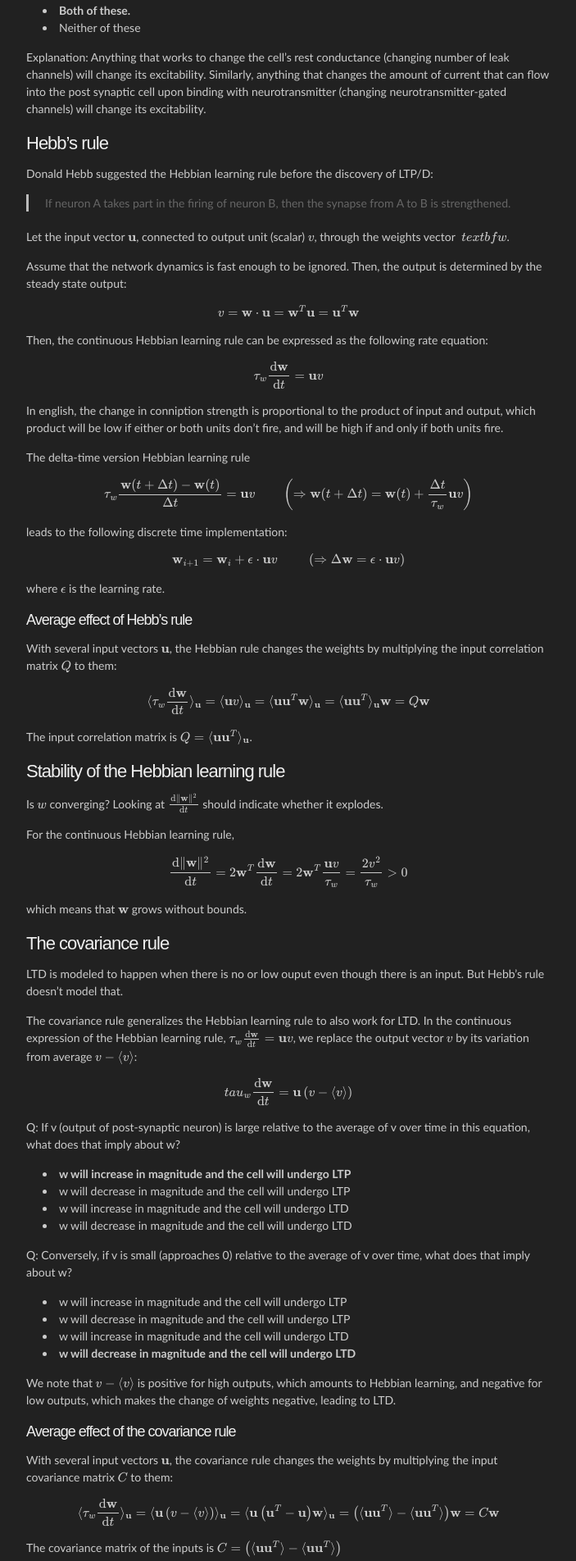
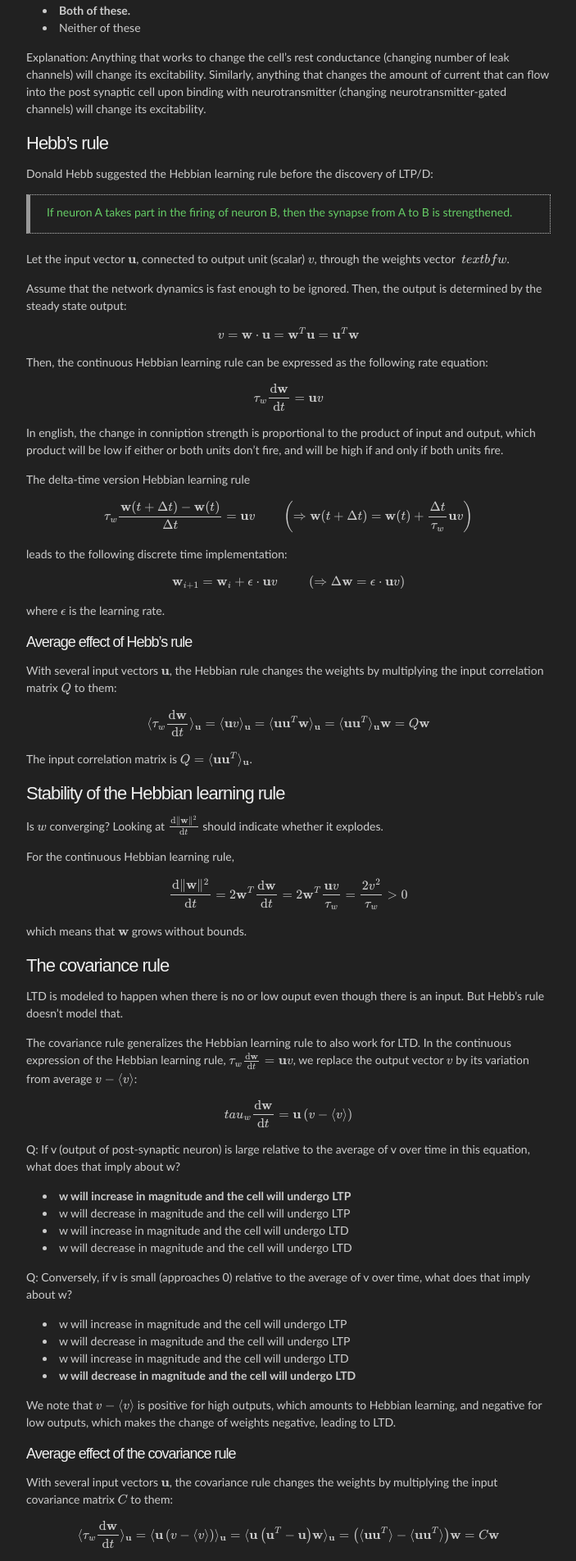
Before and after one commit to agravier/agravier.github.io, a Jekyll site: the page built from etc/notes/cn-coursera/notes07.md, in a window 1280 px wide. Shown: the part 488-2392 px from the top of the page at 82% size, without its empty margins (288-991 px from the left). Built offline with Jekyll 4.4.1, drawn with Linux system fonts in a browser that asks for light colours; Markdown is read by kramdown in place of the engine named in the settings; formulas are drawn with MathJax 3.

Commit message:
Change blockquote style

```diff
--- a/stylesheets/stylesheet.css
+++ b/stylesheets/stylesheet.css
@@ -312,10 +312,11 @@ pre code {
 }
 
 blockquote {
-    color: #666;
+    color: #6c6;
     margin-bottom: 20px;
     padding: 0 0 0 20px;
-    border-left: 3px solid #bbb;
+    border: 1px dotted #bbb;
+    border-left: 5px solid #999;
 }
 
 ul, ol, dl {
```
